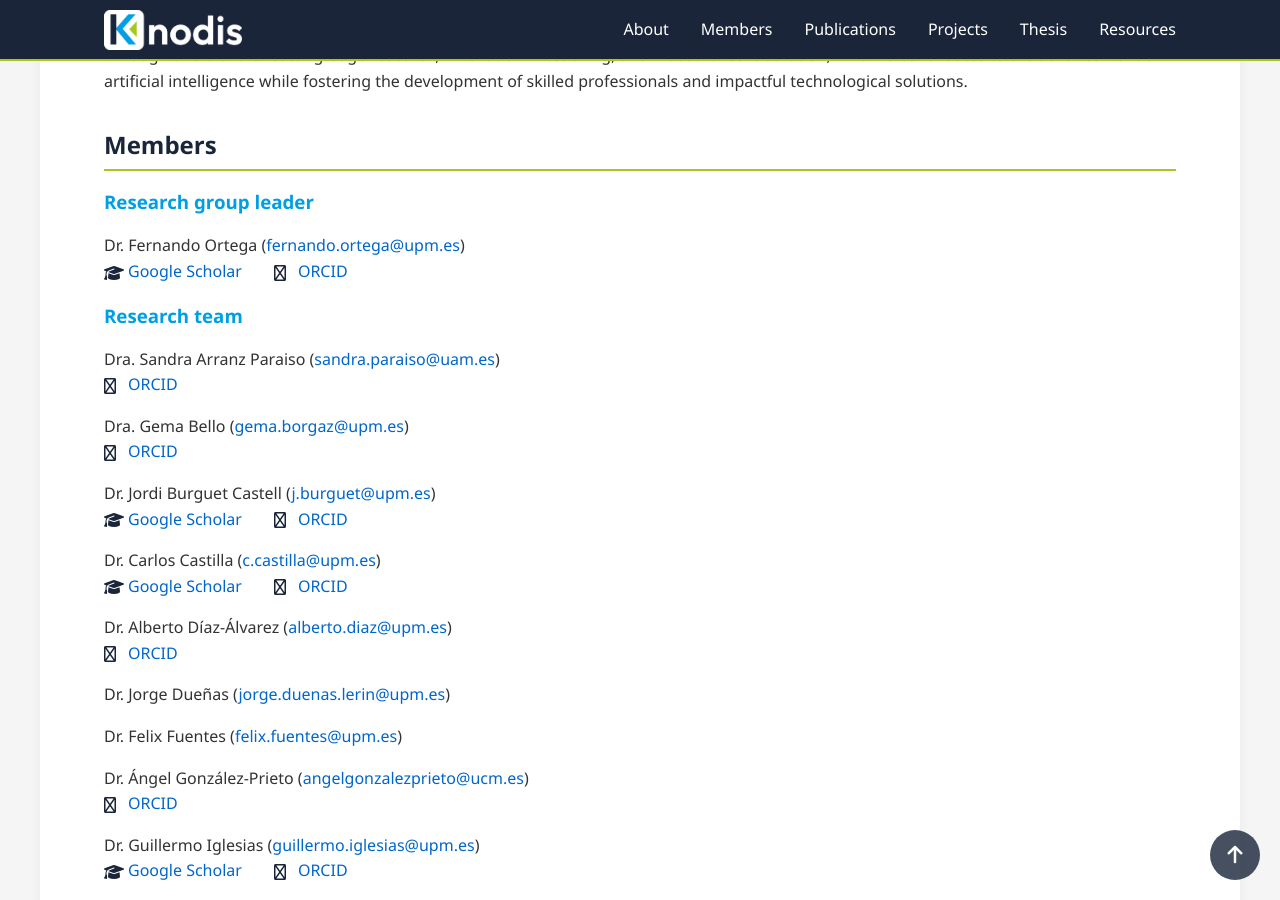
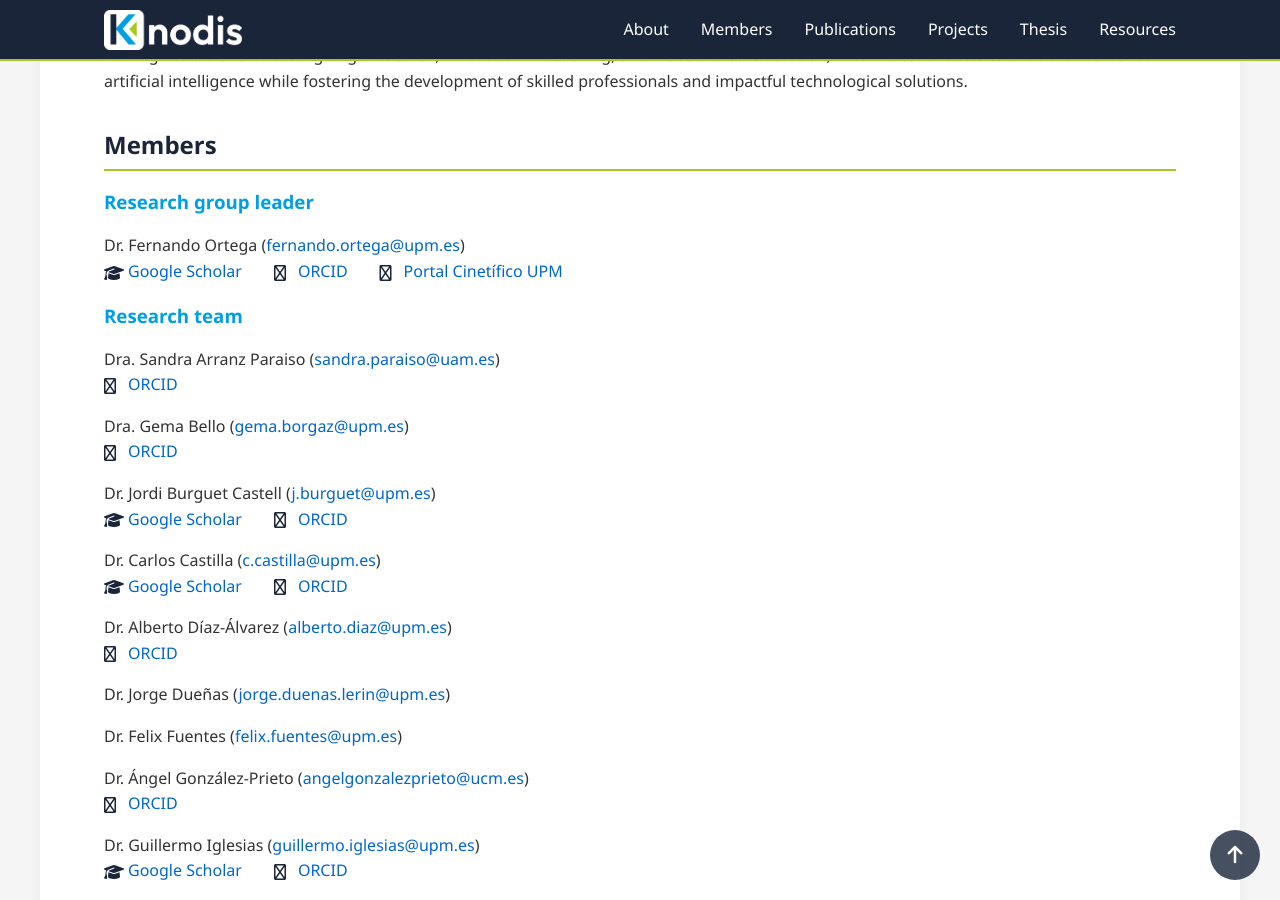
Before and after one commit to KNODIS-Research-Group/knodis-research-group.github.io, a Jekyll site: the page built from index.md, in a window 1280 px wide and 900 px high, scrolled down 826 px. Built offline with Jekyll 4.4.1, drawn with Linux system fonts in a browser that asks for light colours.

Commit message:
Añadido portal científico a Fernando Ortega

```diff
--- a/index.md
+++ b/index.md
@@ -23,6 +23,7 @@ Through this blend of cutting-edge research, innovation in teaching, and industr
 ([fernando.ortega@upm.es](mailto:fernando.ortega@upm.es))
   - [Google Scholar](https://scholar.google.com/citations?user=EvbxT2sAAAAJ&hl=en)
   - [ORCID](https://orcid.org/0000-0003-4765-1479)
+  - [Portal Cinetífico UPM](https://portalcientifico.upm.es/es/ipublic/researcher/332463)
 
 ### Research team
 
```
